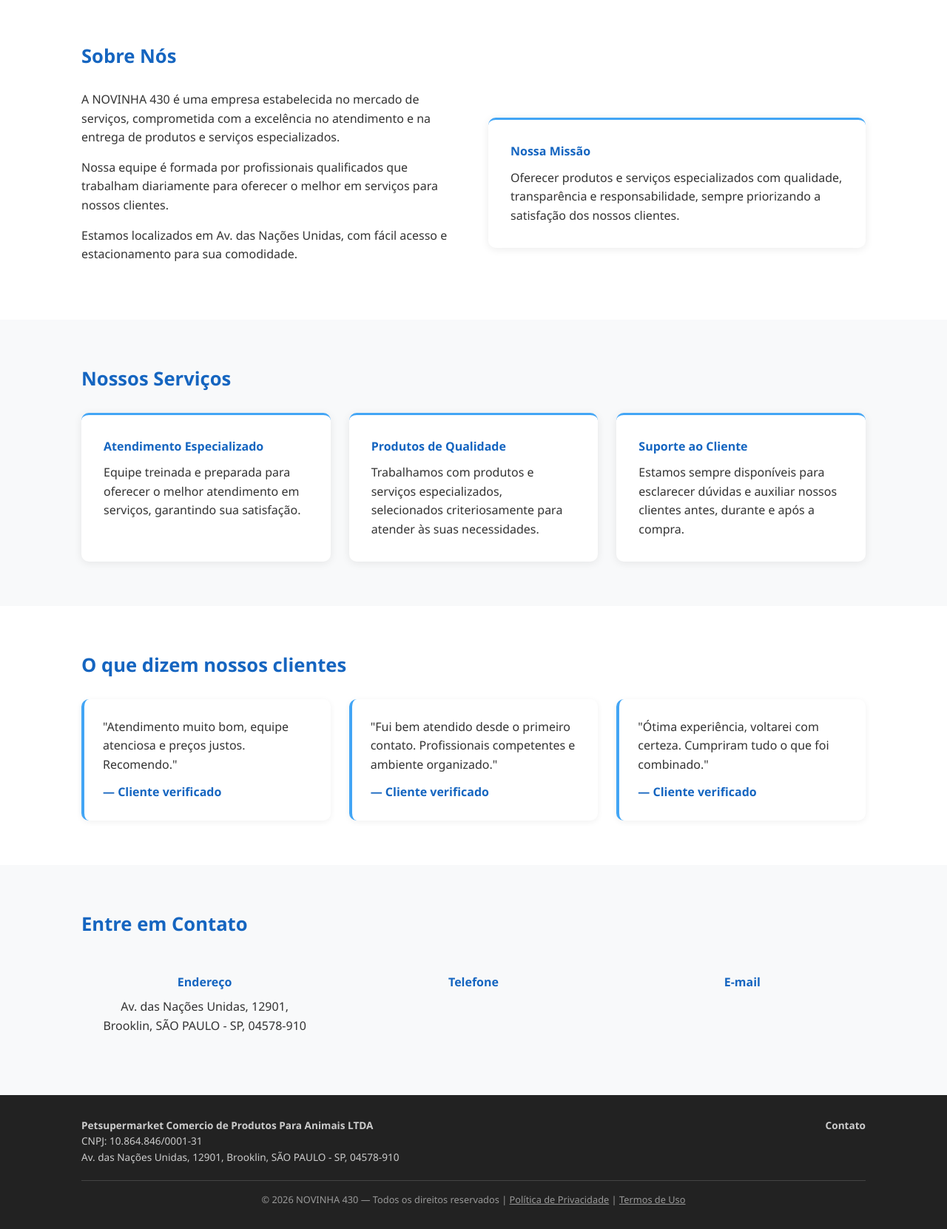
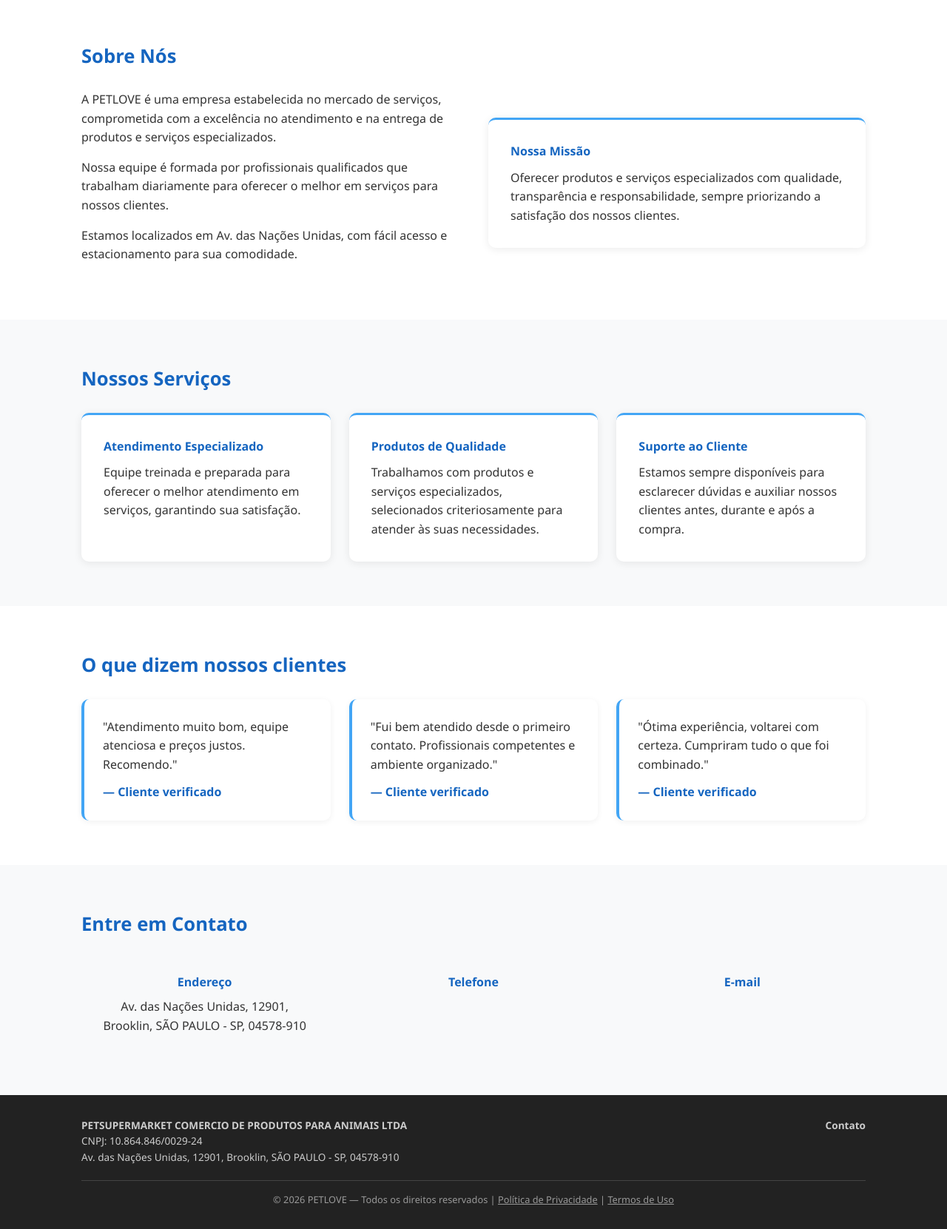
Before and after one commit to groupfenixltda/itshallowen.online, a plain HTML site: page index.html in a window 1280 px wide. Shown: the part 360-2021 px from the top of the page at 74% size. Drawn offline with Linux system fonts and the light colour scheme.

Commit message:
add index

```diff
--- a/index.html
+++ b/index.html
@@ -3,7 +3,7 @@
 <head>
 <meta charset="UTF-8">
 <meta name="viewport" content="width=device-width, initial-scale=1.0">
-<title>NOVINHA 430</title>
+<title>PETLOVE</title>
 <style>
 *{margin:0;padding:0;box-sizing:border-box}
 body{font-family:'Segoe UI',system-ui,-apple-system,sans-serif;color:#333;line-height:1.6}
@@ -43,7 +43,7 @@
 <body>
 <header>
 <div class="container">
-<h1>NOVINHA 430</h1>
+<h1>PETLOVE</h1>
 <nav>
 <a href="#sobre">Sobre</a>
 <a href="#servicos">Serviços</a>
@@ -55,7 +55,7 @@
 
 <section class="hero">
 <div class="container">
-<h2>NOVINHA 430</h2>
+<h2>PETLOVE</h2>
 <p>Serviços de qualidade com atendimento personalizado para consumidores finais da região.</p>
 </div>
 </section>
@@ -65,7 +65,7 @@
 <h3>Sobre Nós</h3>
 <div class="about-content">
 <div class="about-text">
-<p>A NOVINHA 430 é uma empresa estabelecida no mercado de serviços, comprometida com a excelência no atendimento e na entrega de produtos e serviços especializados.</p>
+<p>A PETLOVE é uma empresa estabelecida no mercado de serviços, comprometida com a excelência no atendimento e na entrega de produtos e serviços especializados.</p>
 <p>Nossa equipe é formada por profissionais qualificados que trabalham diariamente para oferecer o melhor em serviços para nossos clientes.</p>
 <p>Estamos localizados em Av. das Nações Unidas, com fácil acesso e estacionamento para sua comodidade.</p>
 </div>
@@ -143,8 +143,8 @@
 <div class="container">
 <div class="footer-content">
 <div>
-<strong>Petsupermarket Comercio de Produtos Para Animais LTDA</strong><br>
-CNPJ: 10.864.846/0001-31<br>
+<strong>PETSUPERMARKET COMERCIO DE PRODUTOS PARA ANIMAIS LTDA</strong><br>
+CNPJ: 10.864.846/0029-24<br>
 Av. das Nações Unidas, 12901, Brooklin, SÃO PAULO - SP, 04578-910
 </div>
 <div>
@@ -154,7 +154,7 @@
 </div>
 </div>
 <div class="footer-legal">
-&copy; 2026 NOVINHA 430 — Todos os direitos reservados |
+&copy; 2026 PETLOVE — Todos os direitos reservados |
 <a href="privacidade.html" style="color:#999">Política de Privacidade</a> |
 <a href="termos.html" style="color:#999">Termos de Uso</a>
 </div>
```
